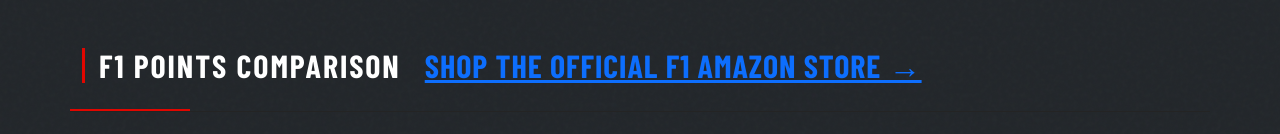
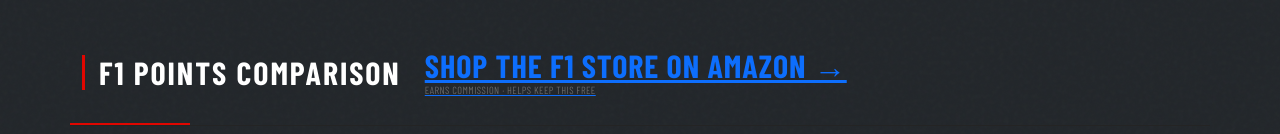
Before and after one commit to AMESocker/FormulaOnePointsChart, a website with bundled scripts: page index.html in a window 1280 px wide. Shown: the top 134 px of the page. Built offline with nearby package versions, Linux system fonts and the light colour scheme; no server answers; files whose address does not match are found by name; a web font is replaced by a local one.

Commit message:
Update Amazon Link

```diff
--- a/index.html
+++ b/index.html
@@ -46,8 +46,12 @@
   <header class="container mt-4">
     <h1>F1 Points Comparison</h1>
     <h2>
-      <a href="https://amzn.to/3OPEPmx" target="_blank" rel="noopener noreferrer">Shop the Official F1 Amazon Store
-        →</a>
+      <a href="https://amzn.to/3OPEPmx" target="_blank" rel="noopener noreferrer">
+        Shop the F1 Store on Amazon →
+    <span style="display: block; font-size: 0.65rem; color: var(--text-muted); letter-spacing: 0.04em; font-weight: 400; margin-top: 2px;">
+        earns commission · helps keep this free
+    </span>
+      </a>
     </h2>
     <!-- <a class="navbar-brand" href="champions.html">Champions</a> -->
     <!-- <a class="navbar-brand" href="quali.html">Quali</a> -->
```
